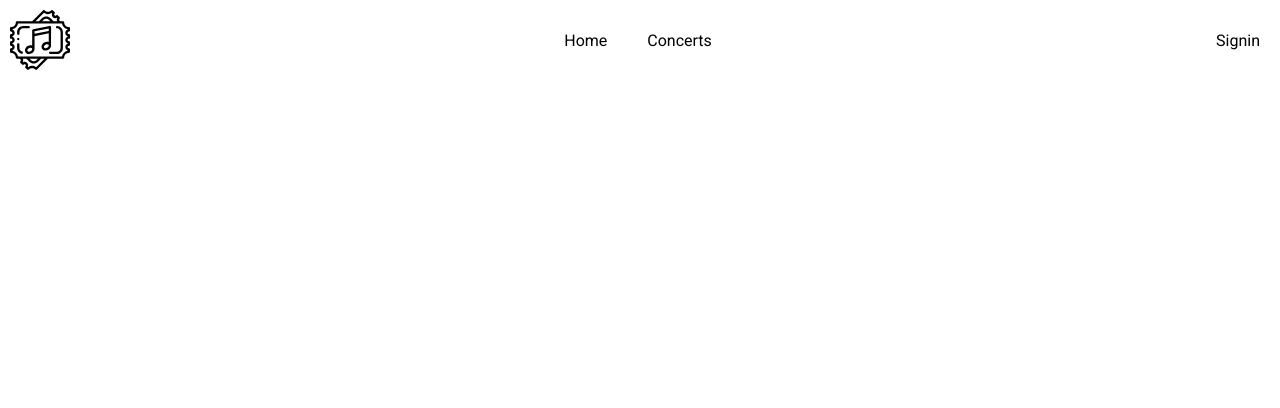
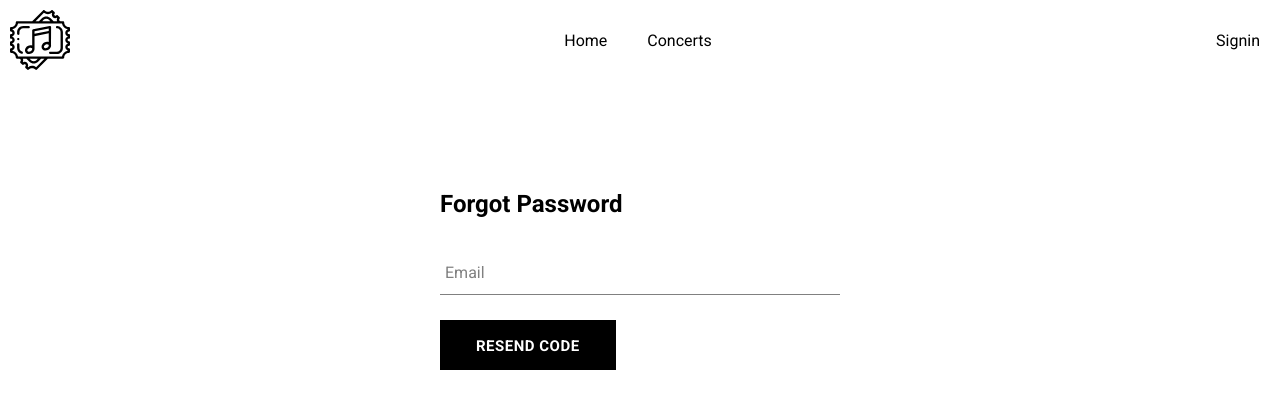
Before and after one commit to M-Kolodziejczyk/concert-ticket, a React (Create React App) app: page /forgot-password in a window 1280 px wide. Shown: the top 408 px of the page. Built offline with nearby package versions, Linux system fonts and the light colour scheme; no server answers; what aws-amplify would draw is missing.

Commit message:
Create ForgotNewPasswordPage

```diff
--- a/src/App.js
+++ b/src/App.js
@@ -3,7 +3,7 @@ import { Switch, Route } from "react-router-dom";
 
 import Header from "./components/header/header.component";
 import HomePage from "./pages/homepage/homepage.component";
-// import SignupPage from "./pages/sign-up/sign-up.component";
+import ForgotNewPasswordPage from "./pages/forgot-password/forgot-new-password.component";
 import ConfirmSignUpPage from "./pages/confirm-sign-up/confirm-sign-up.component";
 import SignInSignUpPage from "./pages/sign-in-sign-up/sign-in-sign-up.component";
 import "./App.css";
@@ -16,6 +16,11 @@ const App = () => {
         <Route exact path="/" component={HomePage} />
         <Route exact path="/signin" component={SignInSignUpPage} />
         <Route exact path="/confirm-account" component={ConfirmSignUpPage} />
+        <Route
+          exact
+          path="/forgot-password"
+          component={ForgotNewPasswordPage}
+        />
       </Switch>
     </div>
   );
--- a/src/components/forgot-password/forgot-password.component.jsx
+++ b/src/components/forgot-password/forgot-password.component.jsx
@@ -11,7 +11,6 @@ import SuccessMessage from "../success-message/success-message.component";
 import ErrorMessage from "../error-message/error-message.component";
 
 import "./forgot-password.styles.scss";
-import useForm from "../../hooks/useForm";
 
 const ForgotPassword = () => {
   const errorMessage = useSelector((state) => state.user.errorMessage);
@@ -25,6 +24,7 @@ const ForgotPassword = () => {
   return (
     <div className="forgot-password">
       <h2>Forgot Password</h2>
+      <div className="container">
         <form onSubmit={handleSubmit}>
           <FormInput
             name="email"
@@ -47,6 +47,7 @@ const ForgotPassword = () => {
           )}
         </form>
       </div>
+    </div>
   );
 };
 
--- a/src/components/forgot-password/forgot-password.styles.scss
+++ b/src/components/forgot-password/forgot-password.styles.scss
@@ -0,0 +1,14 @@
+.forgot-password {
+  margin: 0 auto;
+  display: flex;
+  flex-direction: column;
+
+  h2 {
+    margin: 10px 0;
+  }
+
+  .container {
+    margin: 0 auto;
+    width: 400px;
+  }
+}
--- /dev/null
+++ b/src/pages/forgot-password/forgot-new-password.component.jsx
@@ -0,0 +1,15 @@
+import React from "react";
+
+import ForgotPassword from "../../components/forgot-password/forgot-password.component";
+
+import "./forgot-new-password.styles.scss";
+
+const ForgotNewPasswordPage = () => {
+  return (
+    <div className="forgot-new-password">
+      <ForgotPassword />
+    </div>
+  );
+};
+
+export default ForgotNewPasswordPage;
--- /dev/null
+++ b/src/pages/forgot-password/forgot-new-password.styles.scss
@@ -0,0 +1,5 @@
+.forgot-new-password {
+  display: flex;
+  width: 1000px;
+  margin: 100px auto 0;
+}
```
Lines whose indentation alone changed are shown as unchanged.
